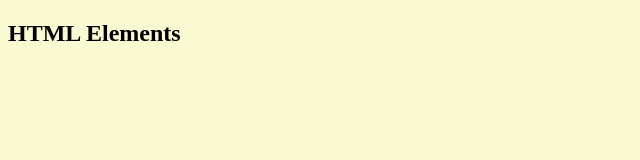
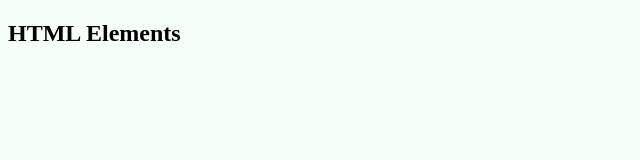
Before and after one commit to Phimbun-Issawilanon/Phimbun-Issawilanon.github.io-t, a plain HTML site: page tutorial.html in a window 1280 px wide. Shown: the whole page, without its empty margins (0-640 px from the left). Drawn offline with Linux system fonts and the light colour scheme.

Commit message:
set background color

```diff
--- a/tutorial.html
+++ b/tutorial.html
@@ -3,7 +3,7 @@
 <head>
     <h2>HTML Elements</h2>
 </head>
-<body bgcolor="#FAFAD2">
+<body bgcolor="#F5FFFA">
 
 </body>
 </html>
```
